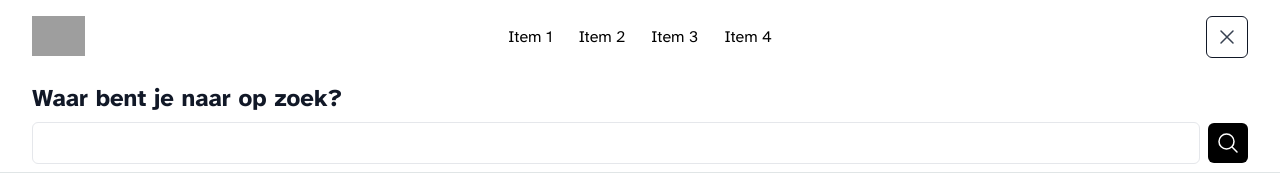
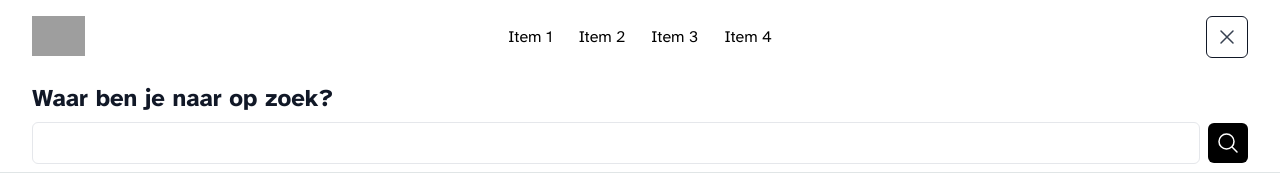
Before and after one commit to JoeyBol92/news-project, a SvelteKit app: page /zoeken in a window 1280 px wide. Both pictures are taken after a click on the button "Open search modal". Shown: the top 173 px of the page. Built offline with nearby package versions, Linux system fonts and the light colour scheme; no server answers; grey boxes are pictures that could not be loaded.

Commit message:
Typo fix zoeken

```diff
--- a/src/lib/components/Header.svelte
+++ b/src/lib/components/Header.svelte
@@ -134,7 +134,7 @@
 		action="/zoeken"
 		role="search"
 	>
-		<label class="text-2xl font-bold text-gray-900" for="search">Waar bent je naar op zoek?</label>
+		<label class="text-2xl font-bold text-gray-900" for="search">Waar ben je naar op zoek?</label>
 		<div class="mt-2 flex items-center gap-x-2">
 			<input
 				id="search"
--- a/src/routes/zoeken/+page.server.js
+++ b/src/routes/zoeken/+page.server.js
@@ -23,7 +23,7 @@ export async function load({ fetch, setHeaders, url }) {
 		const posts = await res.json();
 
 		if (posts.length === 0) {
-			throw error(404, 'Niet gevonden');
+			throw error(404, 'Geen zoekresultaten');
 		}
 
 		return {
```
